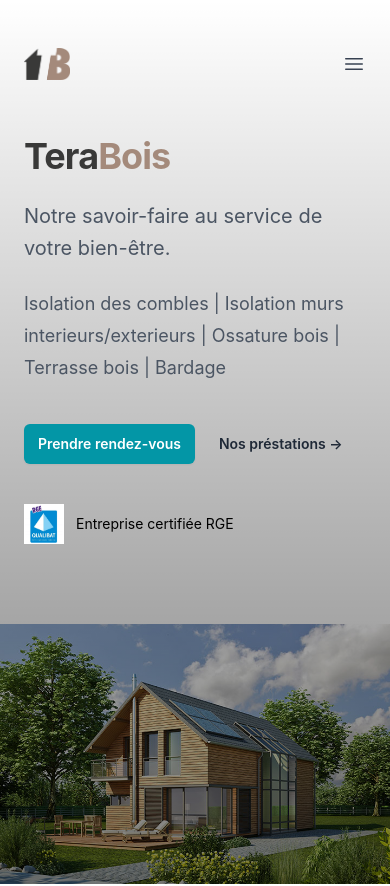
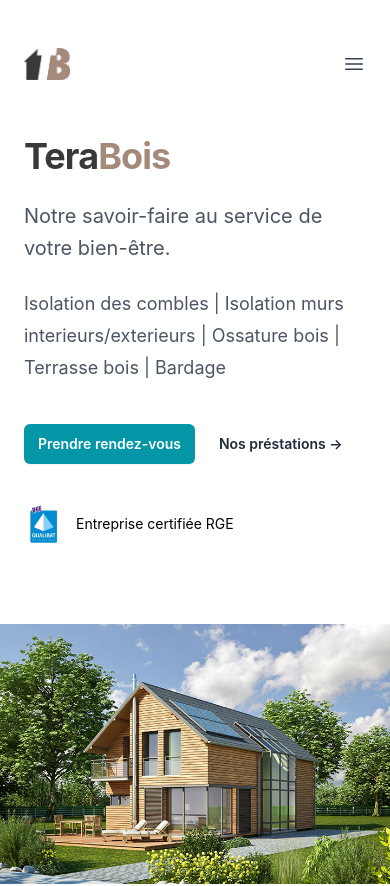
Before and after one commit to magicniclus/terabois, a Next.js app: page / in a window 390 px wide. Shown: the top 886 px of the page. Built offline with nearby package versions, Linux system fonts and the light colour scheme.

Commit message:
Update Hero.js

```diff
--- a/components/organisms/hero/Hero.js
+++ b/components/organisms/hero/Hero.js
@@ -110,7 +110,7 @@ const Hero = () => {
             src="./img/houses/top_768.jpg"
             alt=""
           />
-          <div className="absolute inset-0 bg-gradient-to-t from-black opacity-50"></div>
+          <div className="absolute inset-0 bg-gradient-to-t from-black opacity-50 hidden lg:flex"></div>
         </div>
       </div>
     </div>
```
